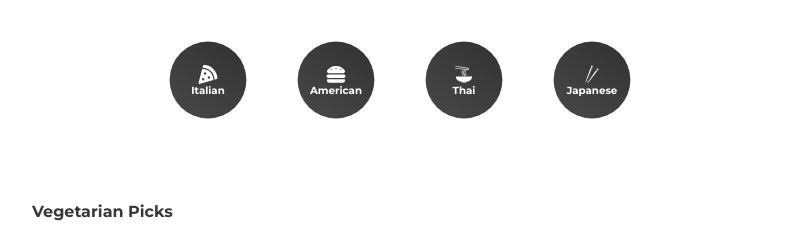
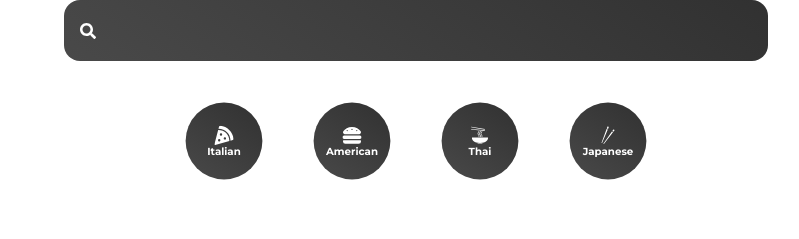
Before and after one commit to acz1992/react_recipe_app, a React (Create React App) app: page / in a window 1280 px wide. Shown: the top 239 px of the page, without its empty margins (224-1023 px from the left). Built offline with nearby package versions, Linux system fonts and the light colour scheme; no server answers.

Commit message:
Add Search functionality and results page

```diff
--- a/src/App.js
+++ b/src/App.js
@@ -1,11 +1,13 @@
 import Pages from "./pages/Pages";
 import Category from "./components/Category";
 import { BrowserRouter } from "react-router-dom";
+import Search from "./components/Search";
 
 function App() {
 	return (
 		<div className="App">
 			<BrowserRouter>
+				<Search />
 				<Category />
 				<Pages />
 			</BrowserRouter>
--- a/src/components/Category.jsx
+++ b/src/components/Category.jsx
@@ -30,15 +30,17 @@
 	display: flex;
 	justify-content: center;
 	margin: 2rem 0rem;
+	gap: 2rem;
 `;
 
 const StyledLink = styled(NavLink)`
 	display: flex;
 	flex-direction: column;
 	justify-content: center;
+
 	align-items: center;
 	border-radius: 50%;
-	margin-right: 2rem;
+
 	text-decoration: none;
 	background: linear-gradient(35deg, #494949, #313131);
 	width: 6rem;
--- /dev/null
+++ b/src/components/Search.jsx
@@ -0,0 +1,57 @@
+import styled from "styled-components";
+import { useState } from "react";
+import { FaSearch } from "react-icons/fa";
+import { useNavigate } from "react-router-dom";
+
+function Search() {
+	const [input, setInput] = useState("");
+	const navigate = useNavigate();
+
+	const submitHandler = (e) => {
+		e.preventDefault();
+		navigate("/searched/" + input);
+		console.log("hey");
+	};
+
+	return (
+		<FormStyle onSubmit={submitHandler}>
+			<div>
+				<FaSearch />
+				<input
+					onChange={(e) => setInput(e.target.value)}
+					type="text"
+					value={input}
+				/>
+			</div>
+		</FormStyle>
+	);
+}
+
+const FormStyle = styled.form`
+	margin: 0 2rem;
+
+	div {
+		width: 100%;
+		position: relative;
+	}
+	input {
+		border: none;
+		background: linear-gradient(35deg, #494949, #313131);
+		font-size: 1.5em;
+		color: white;
+		padding: 1rem 3rem;
+		border: none;
+		border-radius: 1rem;
+		outline: none;
+		width: 100%;
+	}
+	svg {
+		position: absolute;
+		top: 50%;
+		left: 0%;
+		transform: translate(100%, -50%);
+		color: white;
+	}
+`;
+
+export default Search;
--- a/src/pages/Pages.jsx
+++ b/src/pages/Pages.jsx
@@ -1,12 +1,14 @@
 import Home from "./Home";
 import { Route, Routes } from "react-router-dom";
 import Cuisine from "./Cuisine";
+import Searched from "./Searched";
 
 function Pages() {
 	return (
 		<Routes>
 			<Route path="/" element={<Home />} />
 			<Route path="/cuisine/:type" element={<Cuisine />} />
+			<Route path="/searched/:search" element={<Searched />} />
 		</Routes>
 	);
 }
--- a/src/pages/Cuisine.jsx
+++ b/src/pages/Searched.jsx
@@ -1,28 +1,26 @@
 import React, { useEffect, useState } from "react";
+import { useParams } from "react-router-dom";
 import styled from "styled-components";
-import { motion } from "framer-motion";
-import { Link, useParams } from "react-router-dom";
 
-function Cuisine() {
-	const [cuisine, setCuisine] = useState([]);
+function Searched() {
+	const [searchedRecipes, setSearchedRecipes] = useState([]);
 	let params = useParams();
 
-	const getCuisine = async (name) => {
+	const getSearched = async (name) => {
 		const data = await fetch(
-			`https://api.spoonacular.com/recipes/complexSearch?apiKey=${process.env.REACT_APP_API_KEY}&cuisine=${name}&number=9`
+			`https://api.spoonacular.com/recipes/complexSearch?apiKey=${process.env.REACT_APP_API_KEY}&query=${name}&number=9`
 		);
 		const recipes = await data.json();
-		setCuisine(recipes.results);
+		setSearchedRecipes(recipes.results);
 	};
 
 	useEffect(() => {
-		getCuisine(params.type);
-		console.log(params.type);
-	}, [params.type]);
+		getSearched(params.search);
+	}, [params.search]);
 
 	return (
 		<Grid>
-			{cuisine.map((item) => {
+			{searchedRecipes.map((item) => {
 				return (
 					<Card key={item.id}>
 						<img src={item.image} alt="" />
@@ -36,7 +34,7 @@
 
 const Grid = styled.div`
 	display: grid;
-	grid-template-columns: repeat(auto-fit, minmax(20rem, 1fr));
+	grid-template-columns: repeat(auto-fit, minmax(15rem, 1fr));
 	grid-gap: 3rem;
 `;
 
@@ -54,4 +52,4 @@
 	}
 `;
 
-export default Cuisine;
+export default Searched;
```
